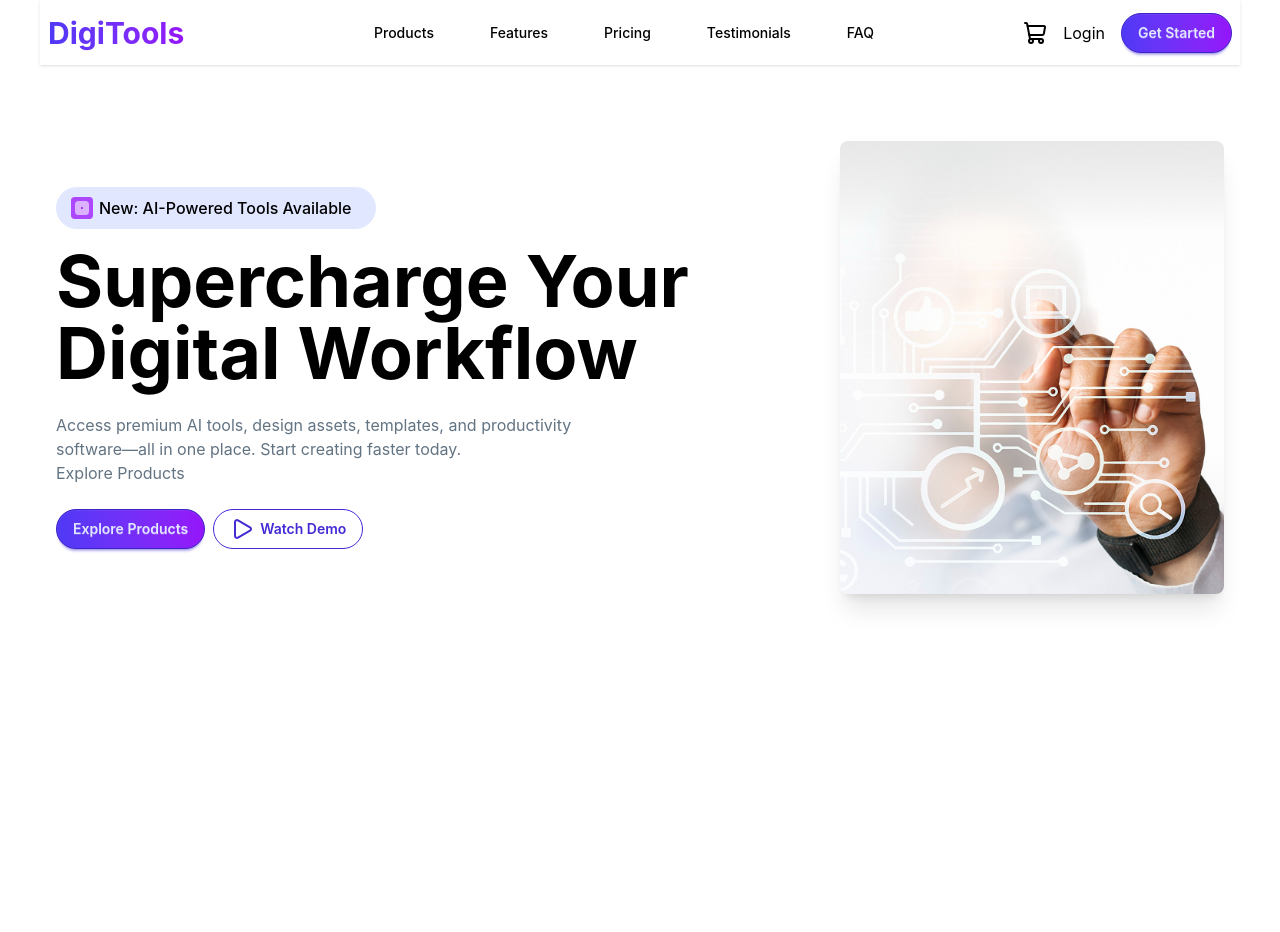
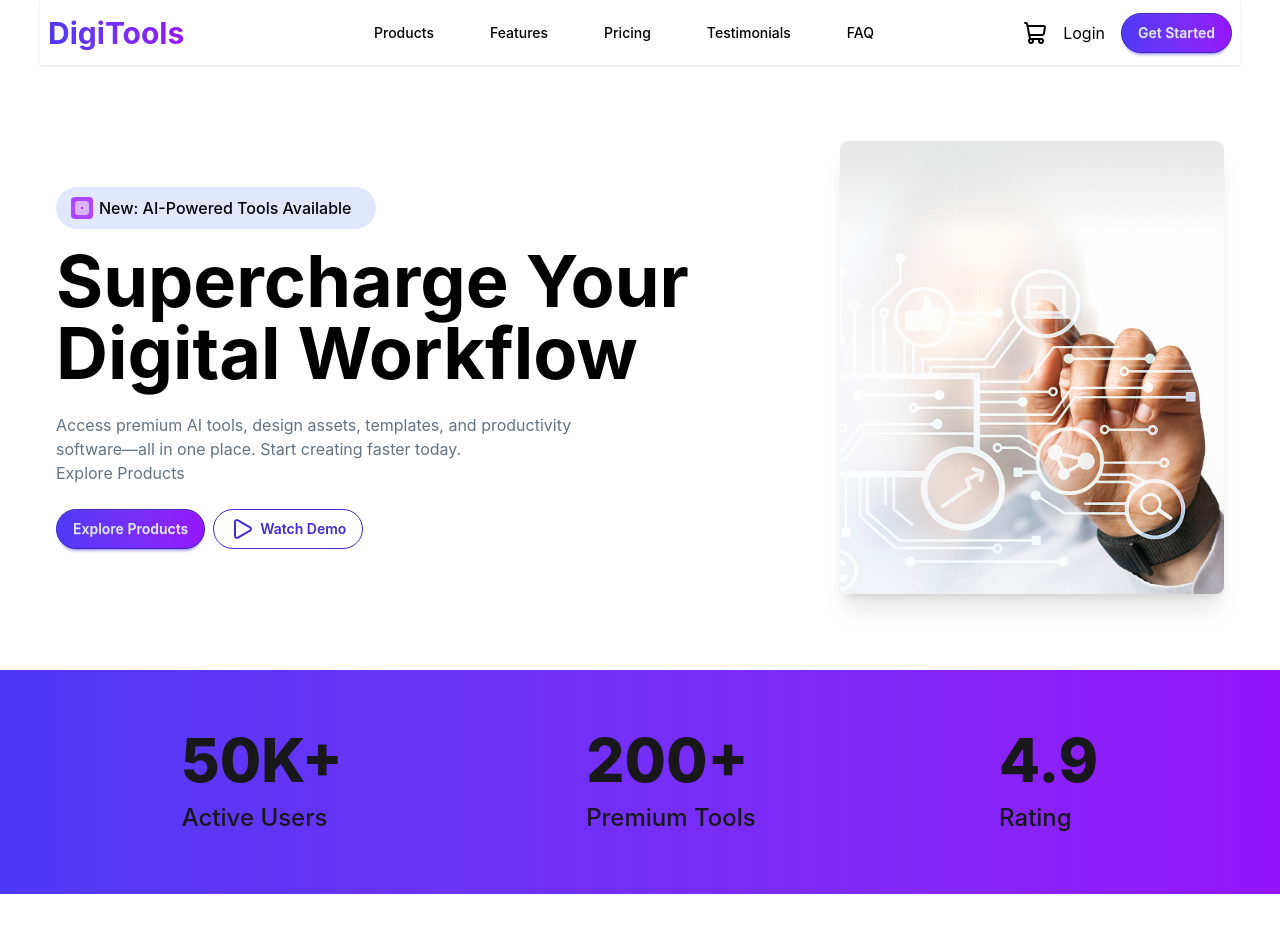
Before and after one commit to Mijanur-Rahman0/A6-DigiTools-Platform, a React (Vite) app: page / in a window 1280 px wide. Shown: the top 932 px of the page. Before the commit the page ends 800 px from the top, so only its background shows below. Built offline with nearby package versions, Linux system fonts and the light colour scheme.

Commit message:
added status section

```diff
--- a/src/App.jsx
+++ b/src/App.jsx
@@ -1,6 +1,7 @@
 import './App.css'
 import Hero from './component/Hero/Hero'
 import NavBar from './component/NavBar/NavBar'
+import Status from './component/Status'
 
 function App() {
 
@@ -15,6 +16,7 @@ function App() {
 
       </header>
       <main>
+        <Status></Status>
 
       </main>
     </>
--- /dev/null
+++ b/src/component/Status.jsx
@@ -0,0 +1,22 @@
+import React from 'react';
+
+const Status = () => {
+    return (
+        <div className='bg-linear-to-r from-[#4F39F6] to-[#9514FA] flex justify-around p-15 mt-15 mb-30'>
+            <div>
+                <h2 className='font-extrabold text-6xl mb-3'>50K+</h2>
+                <p className='font-medium text-2xl'>Active Users</p>
+            </div>
+            <div>
+                <h2 className='font-extrabold text-6xl mb-3'>200+</h2>
+                <p className='font-medium text-2xl'>Premium Tools</p>
+            </div>
+            <div>
+                <h2 className='font-extrabold text-6xl mb-3'>4.9</h2>
+                <p className='font-medium text-2xl'>Rating</p>
+            </div>
+        </div>
+    );
+};
+
+export default Status;
```
